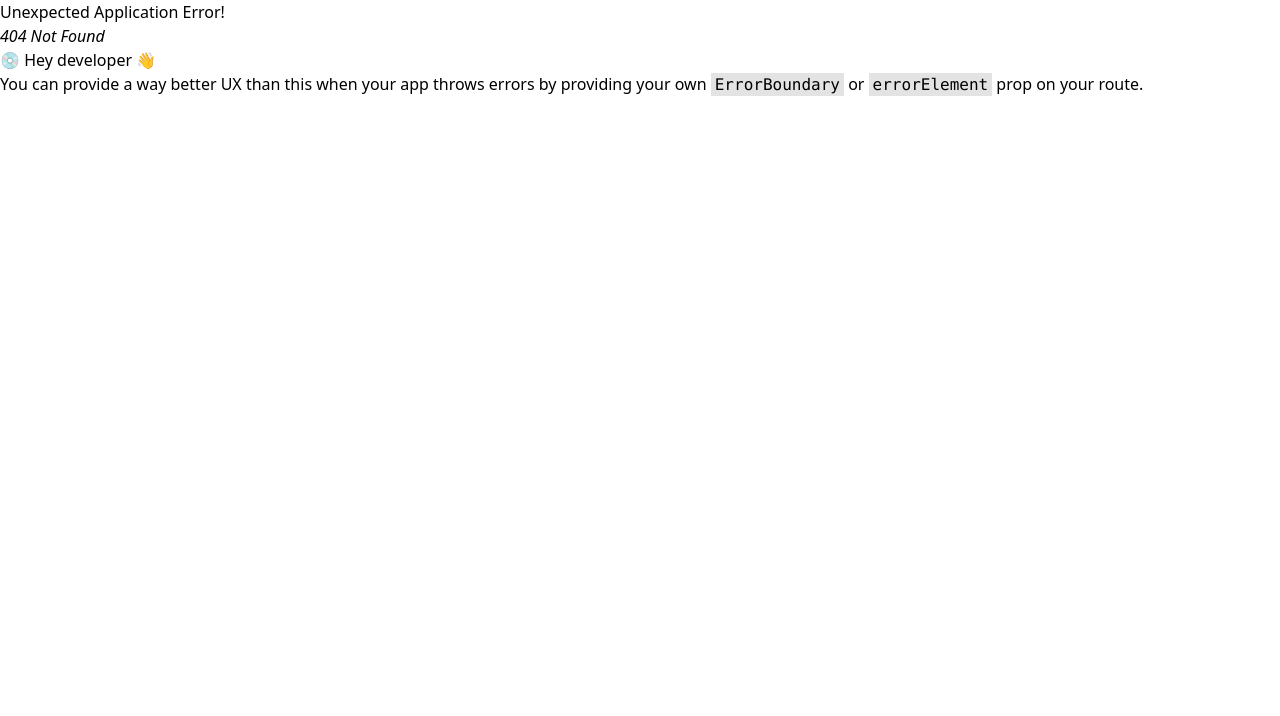
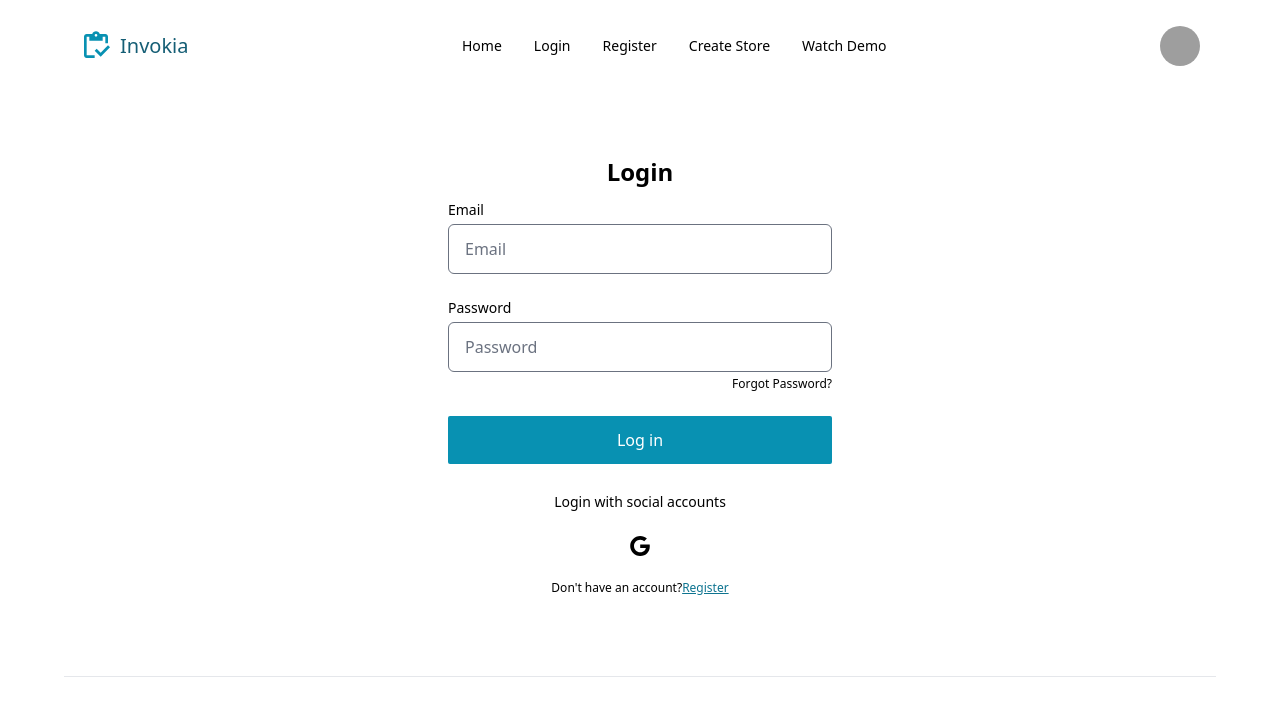
Before and after one commit to 123Somrat/inventory_management, a React (Vite) app: page /auth/login in a window 1280 px wide. Before the commit this address had no page. Shown: the top 716 px of the page. Built offline with nearby package versions, Linux system fonts and the light colour scheme; grey boxes are pictures that could not be loaded.

Commit message:
create login and register page

```diff
--- a/src/Components/NavBar/NavBar.jsx
+++ b/src/Components/NavBar/NavBar.jsx
@@ -1,24 +1,33 @@
-import { Avatar, Dropdown, Navbar } from 'flowbite-react'
+import { Avatar, Dropdown, Navbar } from "flowbite-react";
 import { MdOutlineInventory } from "react-icons/md";
+import { Link } from "react-router-dom";
 export default function NavBar() {
   return (
     <div>
       <Navbar fluid rounded>
         <Navbar.Brand href="/">
-      <MdOutlineInventory className='w-8 h-8 mr-2 text-cyan-600'/>
-        <span className="self-center whitespace-nowrap text-xl text-cyan-800 dark:text-white">Invokia</span>
+          <MdOutlineInventory className="w-8 h-8 mr-2 text-cyan-600" />
+          <span className="self-center whitespace-nowrap text-xl text-cyan-800 dark:text-white">
+            Invokia
+          </span>
         </Navbar.Brand>
         <div className="flex md:order-2">
           <Dropdown
             arrowIcon={false}
             inline
             label={
-            <Avatar alt="User settings" img="https://flowbite.com/docs/images/people/profile-picture-5.jpg" rounded />
+              <Avatar
+                alt="User settings"
+                img="https://flowbite.com/docs/images/people/profile-picture-5.jpg"
+                rounded
+              />
             }
           >
             <Dropdown.Header>
               <span className="block text-sm">Bonnie Green</span>
-            <span className="block truncate text-sm font-medium">name@flowbite.com</span>
+              <span className="block truncate text-sm font-medium">
+                name@flowbite.com
+              </span>
             </Dropdown.Header>
             <Dropdown.Item>Dashboard</Dropdown.Item>
             <Dropdown.Item>Settings</Dropdown.Item>
@@ -29,19 +38,15 @@ export default function NavBar() {
           <Navbar.Toggle />
         </div>
         <Navbar.Collapse>
-        <Navbar.Link href="#" active>
+          <Link href="/" active>
             Home
-        </Navbar.Link>
-        <Navbar.Link href="#">Login</Navbar.Link>
-        <Navbar.Link href="#">Register</Navbar.Link>
-        <Navbar.Link href="#">Create Store</Navbar.Link>
-        <Navbar.Link href="#">Watch Demo</Navbar.Link>
+          </Link>
+          <Link to={"/auth/login"}>Login</Link>
+          <Link to="/auth/register">Register</Link>
+          <Link to="/createstore">Create Store</Link>
+          <Link to="/watchdemo">Watch Demo</Link>
         </Navbar.Collapse>
       </Navbar>
-
-
-
-
     </div>
-  )
+  );
 }
--- a/src/LayOuts/LayOuts.jsx
+++ b/src/LayOuts/LayOuts.jsx
@@ -7,7 +7,7 @@ import NavBar from '../Components/NavBar/NavBar'
 
 export default function LayOuts() {
   return (
-    <div className='max-w-6xl mx-auto border-b-[1px] m-4 bg-red-300'>
+    <div className='max-w-6xl mx-auto border-b-[1px] m-4'>
         <div>
             <NavBar/>
             <div>
--- a/src/Pages/Login/Login.jsx
+++ b/src/Pages/Login/Login.jsx
@@ -1,85 +1,75 @@
 import { Link, useNavigate } from "react-router-dom";
 
-
 export default function Login() {
-   const navigate = useNavigate();
-
-    // "Authorization": `Bearer ${import.meta.env.VITE_AUTHTOKEN}`
- const handleSubmit = (e)=>{
-      e.preventDefault();
-      const form = e.target;
-      const email = form.email.value;
-      const password = form.password.value;
-      const userInfo = {
-           email,
-           password
-      };
-       console.log(userInfo)
-      // login user
-
-     fetch("http://localhost:3000/api/auth/login",{
-
-         method:"POST",
-         headers: {
-             "content-type" : "application/json"
-
-         },
-         body:JSON.stringify(userInfo)
-
-     }).then(data=>data.json())
-       .then(res=>navigate("/"))
-       .catch(error=>console.error(error))
-
- }
-
-
   return (
-    <div className='max-w-6xl mx-auto flex justify-center items-center m-12'>
+    <div className="max-w-6xl mx-auto flex justify-center items-center m-12">
       <div className="w-full max-w-md p-8 space-y-3 rounded-xl dark:bg-gray-900 dark:text-gray-100">
         <h1 className="text-2xl font-bold text-center">Login</h1>
-	<form onSubmit={handleSubmit} className="space-y-6">
+        <form className="space-y-6">
           <div className="space-y-1 text-sm">
-			<label htmlFor="username" className="block dark:text-gray-400">Email</label>
-			<input type="email" name="email" id="email" placeholder="Email" className="w-full px-4 py-3 rounded-md dark:border-gray-700 dark:bg-gray-900 dark:text-gray-100 focus:dark:border-violet-400" />
+            <label htmlFor="username" className="block dark:text-gray-400">
+              Email
+            </label>
+            <input
+              type="email"
+              name="email"
+              id="email"
+              placeholder="Email"
+              className="w-full px-4 py-3 rounded-md dark:border-gray-700 dark:bg-gray-900 dark:text-gray-100 focus:border-cyan-700"
+            />
           </div>
           <div className="space-y-1 text-sm">
-			<label htmlFor="password" className="block dark:text-gray-400">Password</label>
-			<input type="password" name="password" id="password" placeholder="Password" className="w-full px-4 py-3 rounded-md dark:border-gray-700 dark:bg-gray-900 dark:text-gray-100 focus:dark:border-violet-400" />
+            <label htmlFor="password" className="block dark:text-gray-400">
+              Password
+            </label>
+            <input
+              type="password"
+              name="password"
+              id="password"
+              placeholder="Password"
+              className="w-full px-4 py-3 rounded-md dark:border-gray-700 dark:bg-gray-900 dark:text-gray-100 focus:border-cyan-700"
+            />
             <div className="flex justify-end text-xs dark:text-gray-400">
-				<a rel="noopener noreferrer" href="#">htmlForgot Password?</a>
+              <a rel="noopener noreferrer" href="#">
+                Forgot Password?
+              </a>
             </div>
           </div>
-		<button type="submit" className="block w-full p-3 text-center rounded-sm dark:text-gray-900 dark:bg-violet-400">Log in</button>
+          <button
+            type="submit"
+            className="block w-full p-3 text-center rounded-sm dark:text-gray-900 dark:bg-cyan-400 bg-cyan-600 hover:bg-cyan-800 text-white"
+          >
+            Log in
+          </button>
         </form>
         <div className="flex items-center pt-4 space-x-1">
           <div className="flex-1 h-px sm:w-16 dark:bg-gray-700"></div>
-		<p className="px-3 text-sm dark:text-gray-400">Login with social accounts</p>
+          <p className="px-3 text-sm dark:text-gray-400">
+            Login with social accounts
+          </p>
           <div className="flex-1 h-px sm:w-16 dark:bg-gray-700"></div>
         </div>
         <div className="flex justify-center space-x-4">
           <button aria-label="Log in with Google" className="p-3 rounded-sm">
-			<svg xmlns="http://www.w3.org/2000/svg" viewBox="0 0 32 32" className="w-5 h-5 fill-current">
+            <svg
+              xmlns="http://www.w3.org/2000/svg"
+              viewBox="0 0 32 32"
+              className="w-5 h-5 fill-current"
+            >
               <path d="M16.318 13.714v5.484h9.078c-0.37 2.354-2.745 6.901-9.078 6.901-5.458 0-9.917-4.521-9.917-10.099s4.458-10.099 9.917-10.099c3.109 0 5.193 1.318 6.38 2.464l4.339-4.182c-2.786-2.599-6.396-4.182-10.719-4.182-8.844 0-16 7.151-16 16s7.156 16 16 16c9.234 0 15.365-6.49 15.365-15.635 0-1.052-0.115-1.854-0.255-2.651z"></path>
             </svg>
           </button>
-		<button aria-label="Log in with Twitter" className="p-3 rounded-sm">
-			<svg xmlns="http://www.w3.org/2000/svg" viewBox="0 0 32 32" className="w-5 h-5 fill-current">
-				<path d="M31.937 6.093c-1.177 0.516-2.437 0.871-3.765 1.032 1.355-0.813 2.391-2.099 2.885-3.631-1.271 0.74-2.677 1.276-4.172 1.579-1.192-1.276-2.896-2.079-4.787-2.079-3.625 0-6.563 2.937-6.563 6.557 0 0.521 0.063 1.021 0.172 1.495-5.453-0.255-10.287-2.875-13.52-6.833-0.568 0.964-0.891 2.084-0.891 3.303 0 2.281 1.161 4.281 2.916 5.457-1.073-0.031-2.083-0.328-2.968-0.817v0.079c0 3.181 2.26 5.833 5.26 6.437-0.547 0.145-1.131 0.229-1.724 0.229-0.421 0-0.823-0.041-1.224-0.115 0.844 2.604 3.26 4.5 6.14 4.557-2.239 1.755-5.077 2.801-8.135 2.801-0.521 0-1.041-0.025-1.563-0.088 2.917 1.86 6.36 2.948 10.079 2.948 12.067 0 18.661-9.995 18.661-18.651 0-0.276 0-0.557-0.021-0.839 1.287-0.917 2.401-2.079 3.281-3.396z"></path>
-			</svg>
-		</button>
-		<button aria-label="Log in with GitHub" className="p-3 rounded-sm">
-			<svg xmlns="http://www.w3.org/2000/svg" viewBox="0 0 32 32" className="w-5 h-5 fill-current">
-				<path d="M16 0.396c-8.839 0-16 7.167-16 16 0 7.073 4.584 13.068 10.937 15.183 0.803 0.151 1.093-0.344 1.093-0.772 0-0.38-0.009-1.385-0.015-2.719-4.453 0.964-5.391-2.151-5.391-2.151-0.729-1.844-1.781-2.339-1.781-2.339-1.448-0.989 0.115-0.968 0.115-0.968 1.604 0.109 2.448 1.645 2.448 1.645 1.427 2.448 3.744 1.74 4.661 1.328 0.14-1.031 0.557-1.74 1.011-2.135-3.552-0.401-7.287-1.776-7.287-7.907 0-1.751 0.62-3.177 1.645-4.297-0.177-0.401-0.719-2.031 0.141-4.235 0 0 1.339-0.427 4.4 1.641 1.281-0.355 2.641-0.532 4-0.541 1.36 0.009 2.719 0.187 4 0.541 3.043-2.068 4.381-1.641 4.381-1.641 0.859 2.204 0.317 3.833 0.161 4.235 1.015 1.12 1.635 2.547 1.635 4.297 0 6.145-3.74 7.5-7.296 7.891 0.556 0.479 1.077 1.464 1.077 2.959 0 2.14-0.020 3.864-0.020 4.385 0 0.416 0.28 0.916 1.104 0.755 6.4-2.093 10.979-8.093 10.979-15.156 0-8.833-7.161-16-16-16z"></path>
-			</svg>
-		</button>
         </div>
-	<p className="text-xs text-center sm:px-6 dark:text-gray-400">Don't have an account?
-		<Link to={"/register"} className="underline dark:text-gray-100">Register</Link>
-
+        <p className="text-xs text-center sm:px-6 dark:text-gray-400">
+          Don't have an account?
+          <Link
+            to={"/auth/register"}
+            className="underline dark:text-gray-100 text-cyan-700"
+          >
+            Register
+          </Link>
         </p>
       </div>
-
-
     </div>
-  )
+  );
 }
--- a/src/Pages/Register/Register.jsx
+++ b/src/Pages/Register/Register.jsx
@@ -2,10 +2,6 @@ import React from "react";
 import { Link, useNavigate } from "react-router-dom";
 
 export default function Register() {
-    const navigate= useNavigate()
-    const handleSubmit = (e)=>{
-         e.preventDefault()
-    }
   return (
     <div className="max-w-6xl mx-auto m-8">
       <div className="flex flex-col max-w-md p-6 rounded-md sm:p-10 dark:bg-gray-900 dark:text-gray-100 mx-auto m-8">
@@ -15,18 +11,18 @@ export default function Register() {
             Register in to access our feature
           </p>
         </div>
-        <form onSubmit={handleSubmit} className="space-y-12">
+        <form className="space-y-12">
           <div className="space-y-4">
             <div>
               <label htmlFor="email" className="block mb-2 text-sm">
-               UserName
+                UserName
               </label>
               <input
                 type="text"
                 name="username"
                 id="username"
                 placeholder="mohammad"
-                className="w-full px-3 py-2 border rounded-md dark:border-gray-700 dark:bg-gray-900 dark:text-gray-100"
+                className="w-full px-3 py-2 border rounded-md dark:border-gray-700 dark:bg-gray-900 dark:text-gray-100 focus:border-cyan-700"
               />
             </div>
             <div>
@@ -38,7 +34,7 @@ export default function Register() {
                 name="email"
                 id="email"
                 placeholder="leroy@jenkins.com"
-                className="w-full px-3 py-2 border rounded-md dark:border-gray-700 dark:bg-gray-900 dark:text-gray-100"
+                className="w-full px-3 py-2 border rounded-md dark:border-gray-700 dark:bg-gray-900 dark:text-gray-100 focus:border-cyan-700"
               />
             </div>
             <div>
@@ -52,7 +48,7 @@ export default function Register() {
                 name="password"
                 id="password"
                 placeholder="*****"
-                className="w-full px-3 py-2 border rounded-md dark:border-gray-700 dark:bg-gray-900 dark:text-gray-100"
+                className="w-full px-3 py-2 border rounded-md dark:border-gray-700 dark:bg-gray-900 dark:text-gray-100 focus:border-cyan-700"
               />
             </div>
           </div>
@@ -60,7 +56,7 @@ export default function Register() {
             <div>
               <button
                 type="submit"
-                className="w-full px-8 py-3 font-semibold rounded-md dark:bg-violet-400 dark:text-gray-900"
+                className="w-full px-8 py-3 font-semibold rounded-md dark:bg-violet-400 dark:text-gray-900 bg-cyan-600 hover:bg-cyan-800 text-white"
               >
                 Register
               </button>
@@ -70,7 +66,7 @@ export default function Register() {
               have an account?
               <Link
                 to={"/login"}
-                className="hover:underline dark:text-violet-400"
+                className="hover:underline text-cyan-700 dark:text-violet-400 underline"
               >
                 Login
               </Link>
```
Also changed, not shown: src/Router/Router.jsx (+9 -9 lines). Lines whose indentation alone changed are shown as unchanged.
